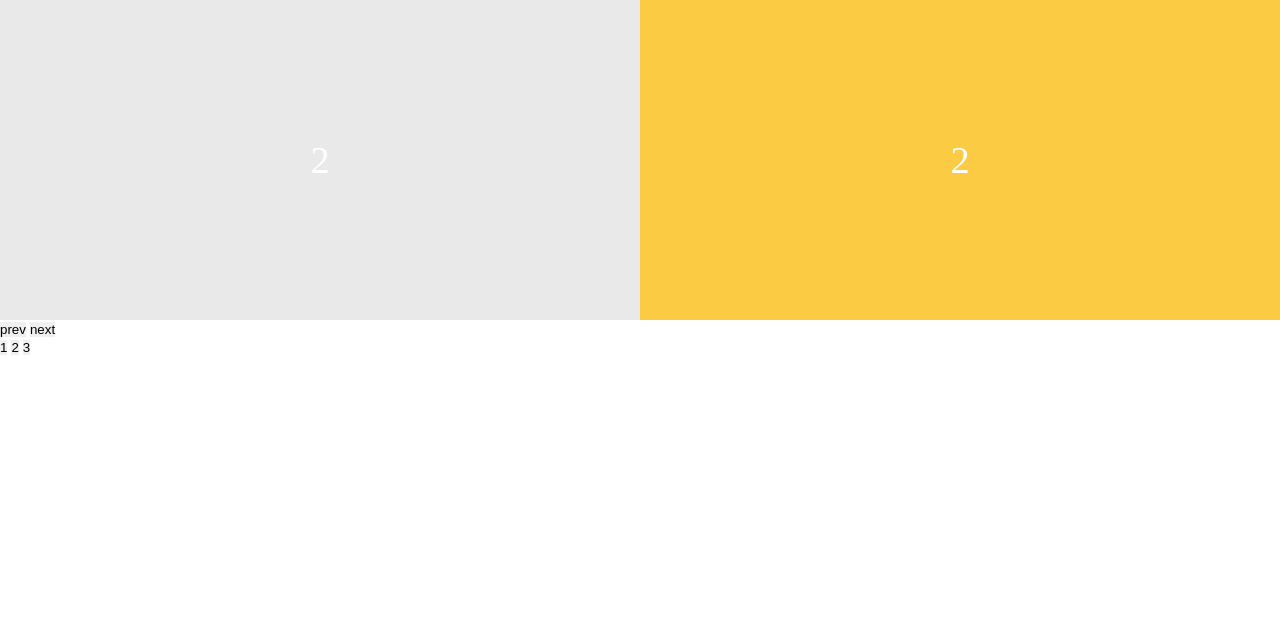
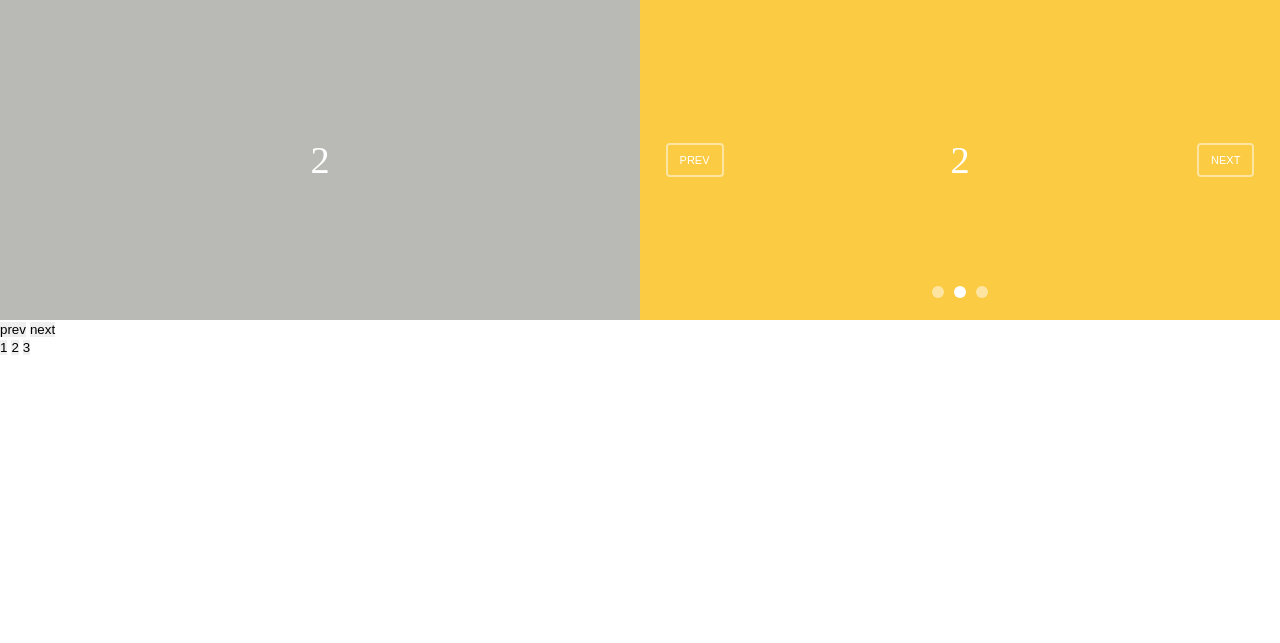
Before and after one commit to glidejs/glide, a website: page examples/triggers_multiple_targets.html in a window 1280 px wide. Drawn offline with nearby package versions, Linux system fonts and the light colour scheme.

Commit message:
Example cleanup

```diff
--- a/examples/triggers_multiple_targets.html
+++ b/examples/triggers_multiple_targets.html
@@ -29,13 +29,13 @@
 				<div class="glide__wrapper">
 					<ul class="glide__track">
 						<li class="glide__slide">
-							<div class="box" style="background-color: #ccc;">1</div>
+							<div class="box" style="background-color: #C8C9C4;">1</div>
 						</li>
 						<li class="glide__slide">
-							<div class="box" style="background-color: #e9e9e9;">2</div>
+							<div class="box" style="background-color: #B9BAB5;">2</div>
 						</li>
 						<li class="glide__slide">
-							<div class="box" style="background-color: #ddd;">3</div>
+							<div class="box" style="background-color: #B0B0B0;">3</div>
 						</li>
 					</ul>
 				</div>
@@ -47,6 +47,11 @@
 		<div class="module module--horizontal">
 
 			<div id="Slider2" class="glide">
+
+				<div class="glide__arrows">
+					<button class="glide__arrow prev" data-glide-dir="<">prev</button>
+					<button class="glide__arrow next" data-glide-dir=">">next</button>
+				</div>
 
 				<div class="glide__wrapper">
 					<ul class="glide__track">
@@ -61,6 +66,8 @@
 						</li>
 					</ul>
 				</div>
+
+				<div class="glide__bullets"></div>
 
 			</div>
 
@@ -90,28 +97,23 @@
 		<script src="../bower_components/jquery/dist/jquery.js"></script>
 		<script src="../dist/glide.js"></script>
 		<script>
-
-			var synced = $('#Slider1').glide({
+			var dependent = $('#Slider1').glide({
 				type: 'slider',
+				mode: 'vertical',
 				touchDistance: false,
 				dragDistance: false,
 				hoverpause: false,
 				autoplay: false
 			}).data('glide_api');
 
-			var main = $('#Slider2').glide({
-				type: 'slider',
-				swipeEnd: function(data) {
-					synced.go('=' + data.index);
-				},
-				duringTransition: function(data) {
-					synced.go('=' + data.index);
-				},
-			})
-			.on('swipeMove.glide', function(event, data) {
-				synced.animate(data.swipe.distance);
-			});
-
+			$('#Slider2').glide({ type: 'slider' })
+				.on('swipeEnd.glide', function(event, data) {
+					dependent.go('=' + data.index);
+				}).on('duringTransition.glide', function(event, data) {
+					dependent.go('=' + data.index);
+				}).on('swipeMove.glide', function(event, data) {
+					dependent.animate(data.swipe.distance);
+				});
 		</script>
 	</body>
 </html>
```
